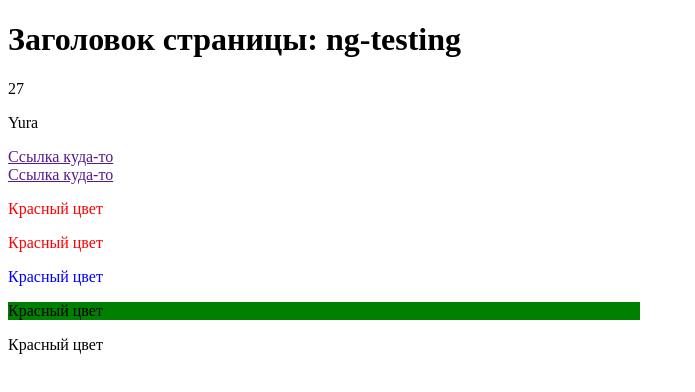
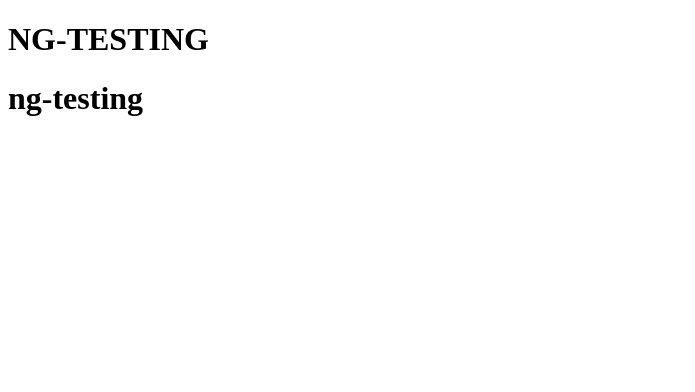
Before and after one commit to AleksYeh/ng-testing, an Angular app: page / in a window 1280 px wide. Shown: the top 392 px of the page, without its empty margins (0-695 px from the left). Built offline with nearby package versions, Linux system fonts and the light colour scheme.

Commit message:
Добавить компонент CutTextPipe и обновить шаблон приложения

```diff
--- a/src/app/app.component.html
+++ b/src/app/app.component.html
@@ -1,20 +1,2 @@
-<h1>Заголовок страницы: {{ title}}</h1>
-
-<div>
-    <p>{{ user.age}}</p>
-    <p>{{user.name}}</p>
-</div>
-
-<a href="" [title]="tooltip">Ссылка куда-то </a>
-<br/>
-<a href="" bind-title="tooltip">Ссылка куда-то </a>
-
-<!-- стили -->
-
-<p class="red">Красный цвет</p>
-<p style="color: red">Красный цвет</p>
-<!-- ============================================= -->
- <p [class]="cssClass">Красный цвет</p>
- <p [style]="inlineStyles">Красный цвет</p>
-<!-- ============================================= -->
- <p [style.width.%]="someNumber">Красный цвет</p>
+<h1> {{ title | uppercase}}</h1>
+<h1> {{ title | lowercase}}</h1>
--- a/src/app/app.module.ts
+++ b/src/app/app.module.ts
@@ -3,10 +3,12 @@ import { BrowserModule } from '@angular/platform-browser';
 
 import { AppRoutingModule } from './app-routing.module';
 import { AppComponent } from './app.component';
+import { CutTextPipe } from './pipes/cut-text.pipe';
 
 @NgModule({
   declarations: [
-    AppComponent
+    AppComponent,
+    CutTextPipe
   ],
   imports: [
     BrowserModule,
--- /dev/null
+++ b/src/app/pipes/cut-text.pipe.ts
@@ -0,0 +1,13 @@
+import { Pipe, PipeTransform } from '@angular/core';
+
+@Pipe({
+  name: 'cutText'
+})
+export class CutTextPipe implements PipeTransform {
+
+  transform(value: string, maxLength=100): string {
+    if(value.length > maxLength) return value.substring
+    return null;
+  }
+
+}
```
Also changed, not shown: 1 other file (tests, documents, lock files or other folders).
